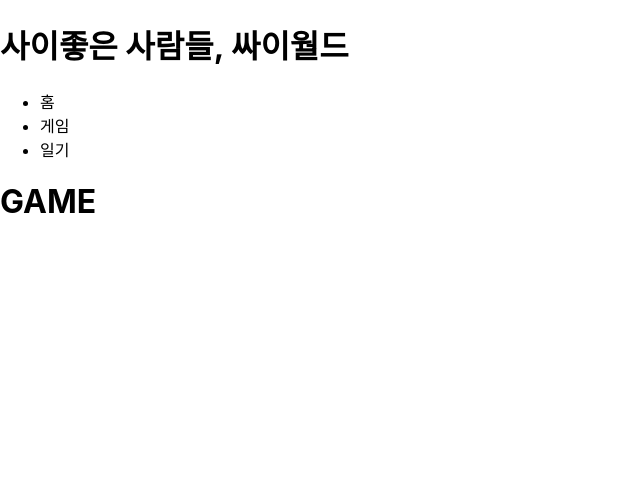
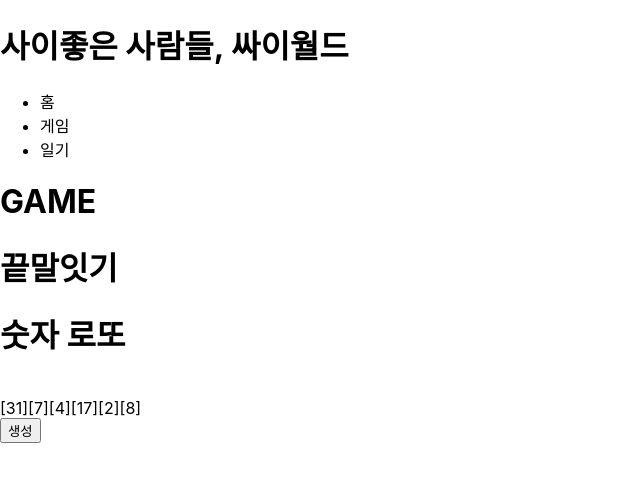
Before and after one commit to snaag/numble1, a Next.js app: page /game in a window 1280 px wide. Shown: the top 482 px of the page, without its empty margins (0-640 px from the left). Built offline with nearby package versions, Linux system fonts and the light colour scheme.

Commit message:
game 추가 - WordRealy 는 작업 중

```diff
--- /dev/null
+++ b/apis/wordRelayService.ts
@@ -0,0 +1,6 @@
+//https://opendict.korean.go.kr/service/openApiExam
+const url = `https://opendict.korean.go.kr/api/search?certkey_no=4518&key=81C05308844DFFC99C870F5223CFAD80&target_type=search&req_type=json&part=word&q=%EB%82%98%EB%AC%B4%E3%84%B7%E3%84%B1%E3%85%82&sort=popular&start=1&num=10`
+
+export const a = () => {
+
+}
--- a/components/game/lotto.tsx
+++ b/components/game/lotto.tsx
@@ -1,9 +1,39 @@
-import React from 'react';
+import React, {useEffect, useState} from 'react';
+
+const N = 6;
+const MAX = 45;
+
+const generateLottoNumbers = (count, MAX) => {
+    const ret = [];
+    const randomNumber = Math.random().toString().split('.')[1].slice(0, count*2);
+    for(let i=0; i<count*2; i=i+2) {
+        const [from, to] = [i, i+1];
+        const lottoNumber = Number(randomNumber[from].concat(randomNumber[to]))%(MAX)+1;
+        ret.push(lottoNumber);
+    }
+    return ret;
+}
 
 const Lotto = () => {
+    const [lottoNumberList, setLottoNumberList] = useState([]);
+
+    useEffect(() => {
+        generate();
+    },[]);
+
+    const generate = () => {
+        setLottoNumberList(generateLottoNumbers(N, MAX));
+    }
+
     return (
         <div>
             <h1>숫자 로또</h1>
+            <br/>
+            {
+                lottoNumberList.map((item, index) => <span key={index}>[{item}]</span>)
+            }
+            <br/>
+            <button onClick={generate}>생성</button>
         </div>
     );
 };
--- a/pages/game.tsx
+++ b/pages/game.tsx
@@ -1,5 +1,8 @@
 import React from 'react';
 import Head from "next/head";
+
+import WordRelay from "components/game/wordRelay";
+import Lotto from "components/game/lotto";
 
 export const GAME = '게임';
 
@@ -10,6 +13,8 @@ const Game = () => {
                 <title>{GAME}</title>
             </Head>
             <h1>GAME</h1>
+            <WordRelay/>
+            <Lotto/>
         </div>
     );
 };
```
